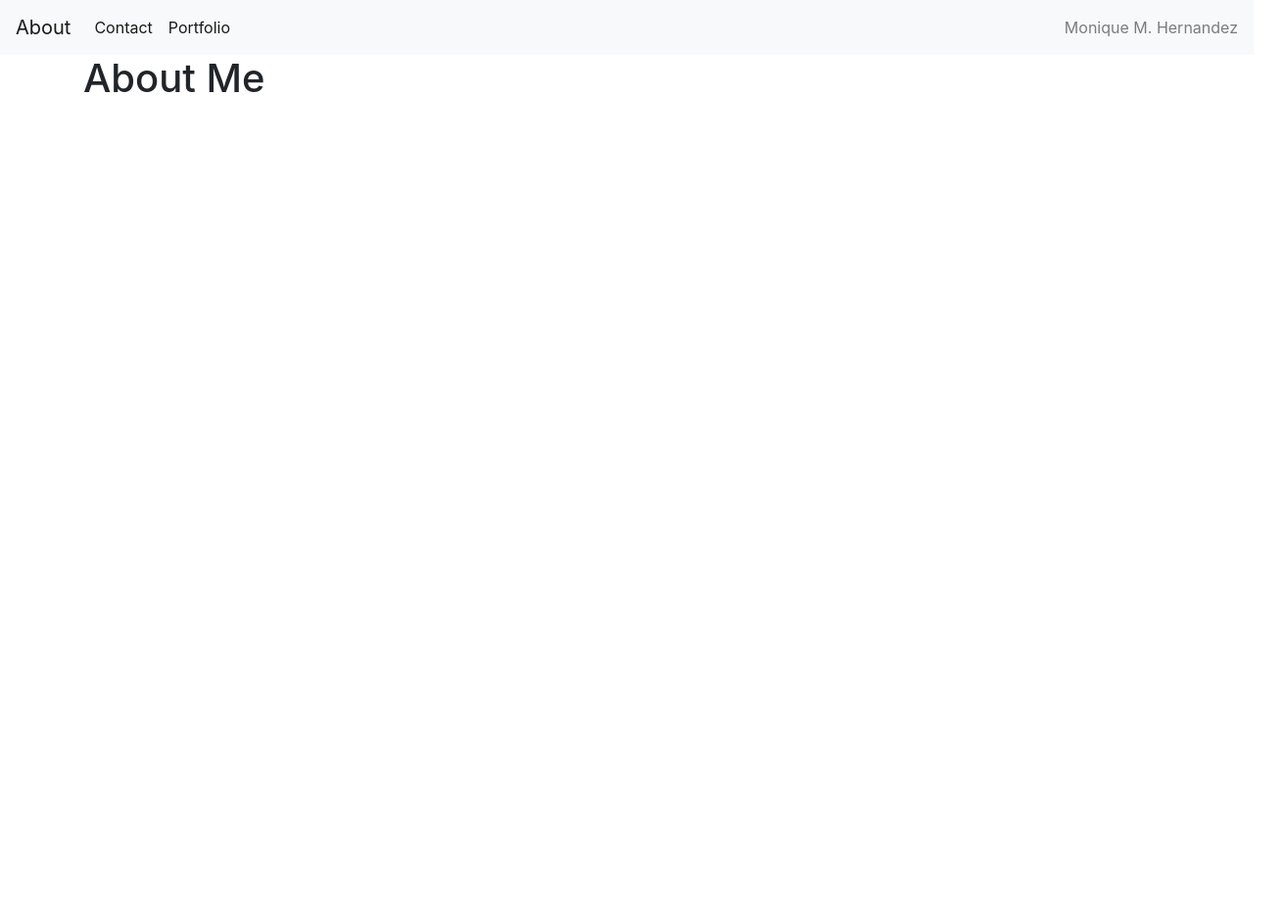
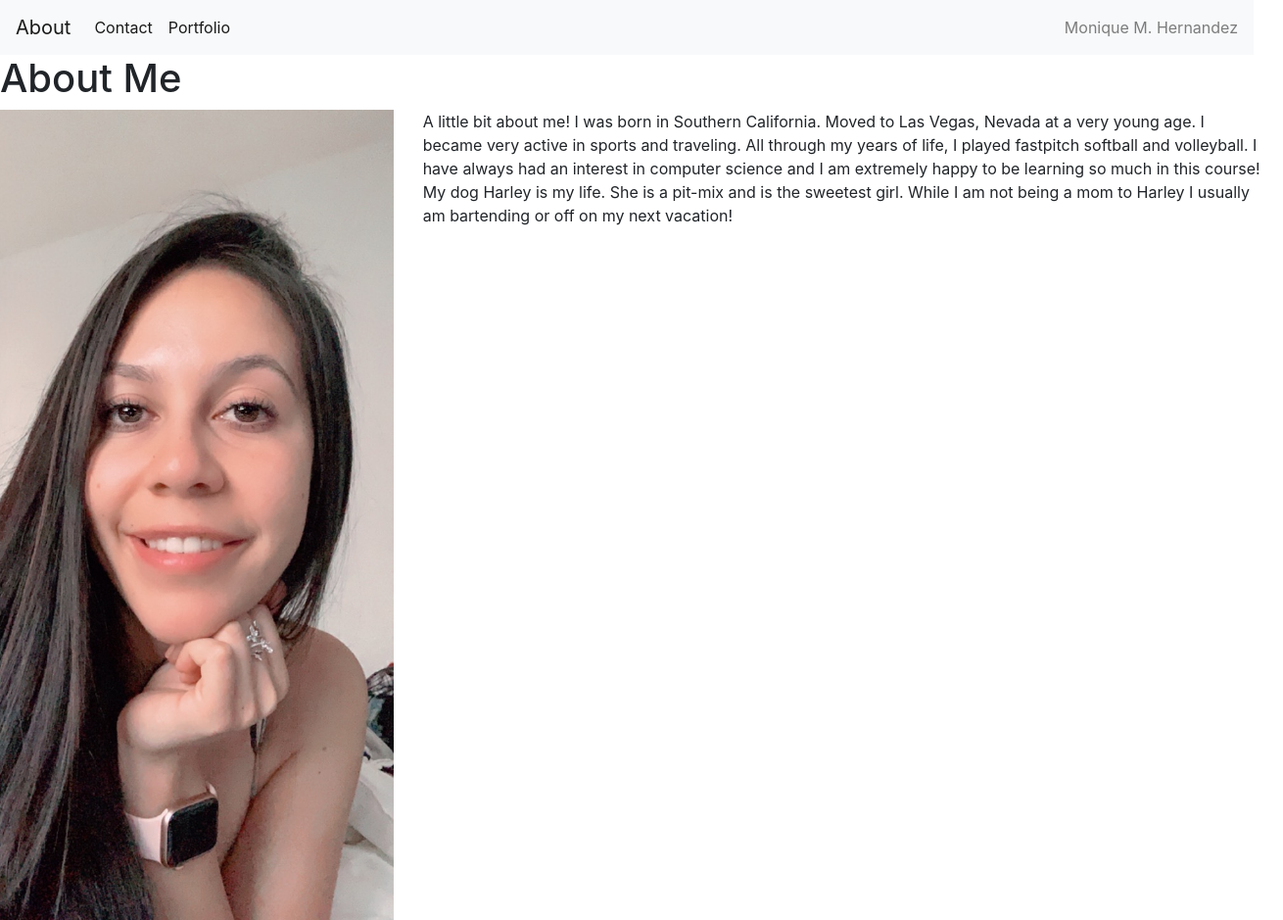
Before and after one commit to Moniqueemh/responsive-portfolio, a plain HTML site: page index.html in a window 1280 px wide. Shown: the whole page at 98% size, 1310 px wide, since content can reach past the window. Before the commit the page ends 800 px from the top, so only its background shows below. Drawn offline with nearby package versions, Linux system fonts and the light colour scheme.

Commit message:
Updated About Me

```diff
--- a/index.html
+++ b/index.html
@@ -36,19 +36,41 @@
         </div>
     </nav>
 
-    <div class="container">
+    <div class="container-">
 
         <div class="row">
-            <div class="col-md-4">
+            <div class="col">
+
                 <h1>About Me</h1>
 
+            </div>
+
+            <div class="row">
+
+                <div class="col-md-4">
+
+                    <img src="assets/IMG_2396.jpg" class="img-fluid" alt="Responsive image">
+
+                </div>
+
+                <div class="col-md-8">
+
+                    <p>A little bit about me! I was born in Southern California. Moved to Las Vegas, Nevada at a
+                        very young age. I became very active in sports and traveling. All through my years of
+                        life, I played fastpitch softball and volleyball. I have always had an interest in computer
+                        science and I am extremely happy to be learning so much in this course! My dog Harley is my
+                        life. She is a pit-mix and is the sweetest girl. While I am not being a mom to Harley I
+                        usually am bartending or off on my next vacation!
+                    </p>
+
+                </div>
+
+            </div>
 
 
-            </div>
-            <div class="col-md-8">
+        </div>
 
-            </div>
-        </div>
+    </div>
 
 
 
@@ -56,7 +78,6 @@
 
 
 
-    </div>
 
 
 
```
